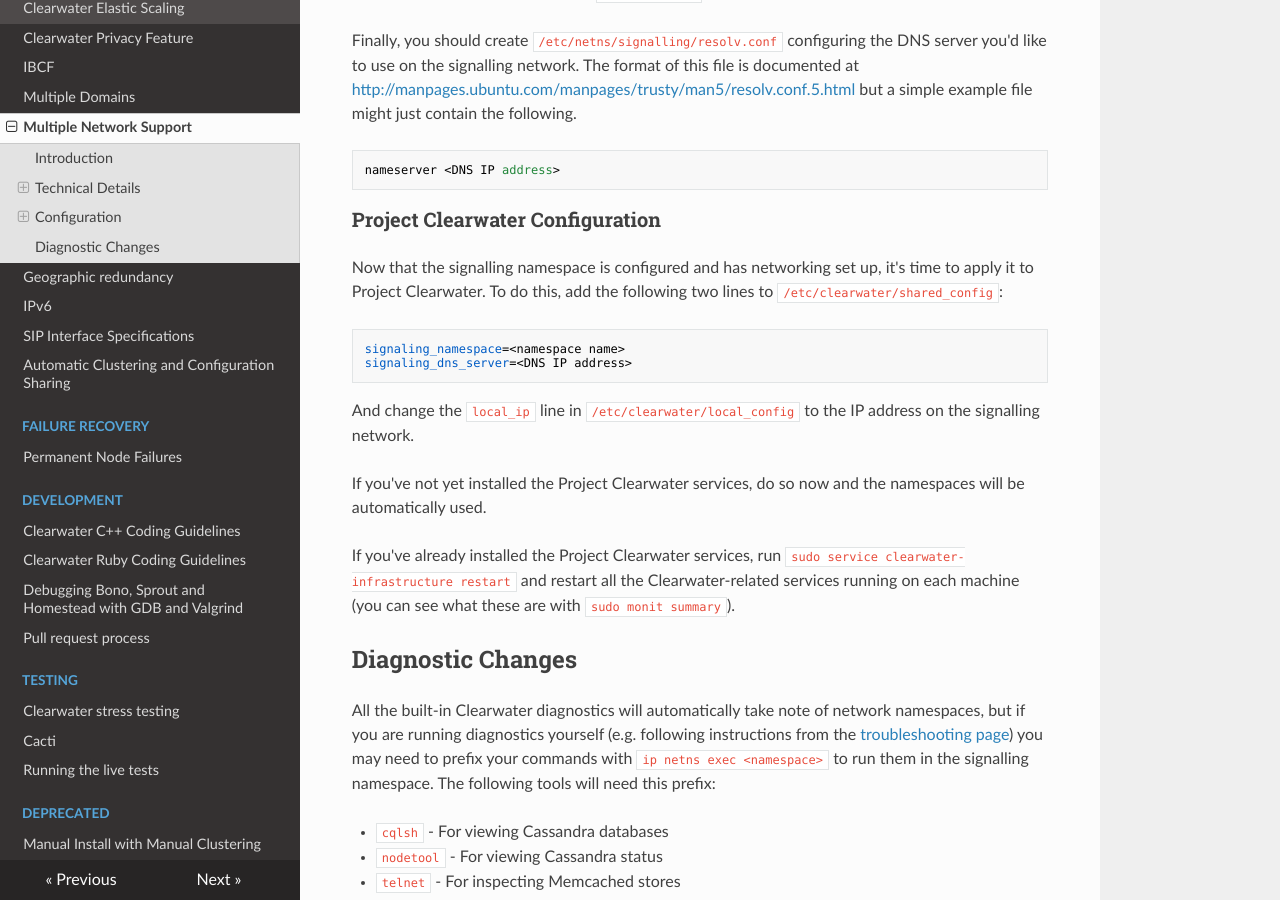
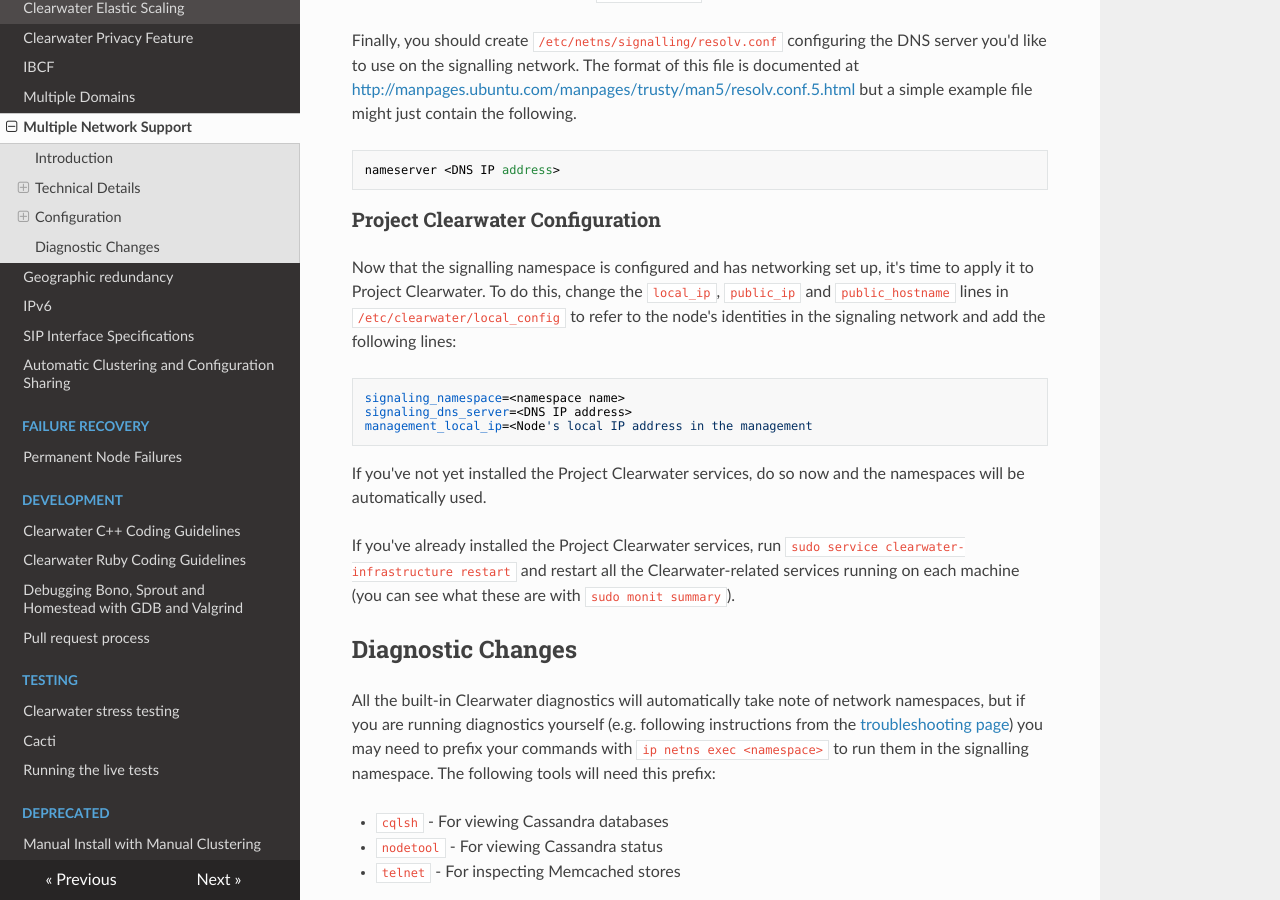
Before and after one commit to Metaswitch/clearwater-readthedocs, an MkDocs documentation site: the page built from docs/Multiple_Network_Support.md, in a window 1280 px wide and 900 px high, scrolled down 2056 px. Built offline with MkDocs 1.6.1, drawn with Linux system fonts in a browser that asks for light colours; nearby versions of some CDN libraries; old or Windows-style settings are respelled for this version of MkDocs.

Commit message:
Update Multiple_Network_Support.md

```diff
--- a/docs/Multiple_Network_Support.md
+++ b/docs/Multiple_Network_Support.md
@@ -70,12 +70,11 @@ Finally, you should create `/etc/netns/signalling/resolv.conf` configuring the D
 
 ### Project Clearwater Configuration
 
-Now that the signalling namespace is configured and has networking set up, it's time to apply it to Project Clearwater.  To do this, add the following two lines to `/etc/clearwater/shared_config`:
+Now that the signalling namespace is configured and has networking set up, it's time to apply it to Project Clearwater.  To do this, change the `local_ip`, `public_ip` and `public_hostname` lines in `/etc/clearwater/local_config` to refer to the node's identities in the signaling network and add the following lines:
 
     signaling_namespace=<namespace name>
     signaling_dns_server=<DNS IP address>
-
-And change the `local_ip` line in `/etc/clearwater/local_config` to the IP address on the signalling network.
+    management_local_ip=<Node's local IP address in the management
 
 If you've not yet installed the Project Clearwater services, do so now and the namespaces will be automatically used.
 
```
